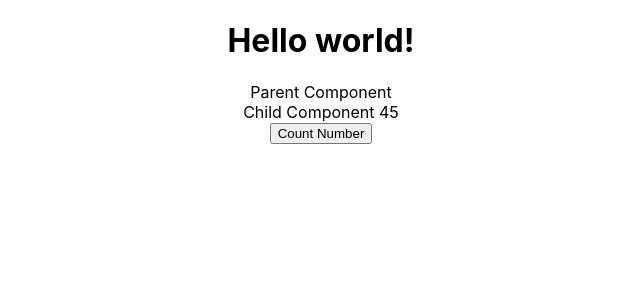
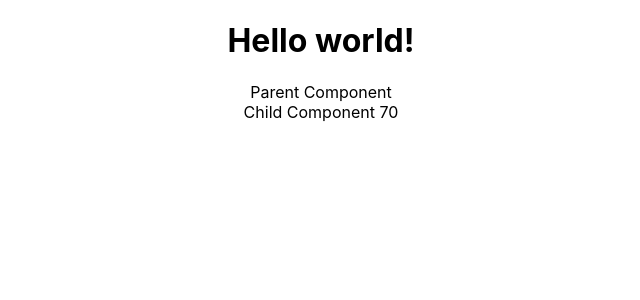
Before and after one commit to mumtazmaqsood/hooks, a React (Create React App) app: page / in a window 1280 px wide. Shown: the top 300 px of the page, without its empty margins (319-959 px from the left). Built offline with nearby package versions, Linux system fonts and the light colour scheme.

Commit message:
context code is written

```diff
--- a/src/App.js
+++ b/src/App.js
@@ -2,6 +2,7 @@ import logo from './logo.svg';
 import './App.css';
 import Parent from './Parent';
 import { useState } from 'react';
+import ValueContext from './ValueContext';
 
 
 //here is num=45, need to use by child.js , so first this num need to pass to parent element
@@ -10,13 +11,16 @@ import { useState } from 'react';
 //->child
 
 function App() {
-  let [num, setNum] = useState(45);
+  //let [num, setNum] = useState(45);
+  let value = 70;
   return (
+    //this value is avaliable to all the child components
+    <ValueContext.Provider value = {value}>
     <div className="App">
       <h1>Hello world!</h1>
-      <Parent number={num}/>
-      <button onClick={()=>{setNum(++num)}}>Count Number</button>
+      <Parent />
     </div>
+    </ValueContext.Provider>
   );
 }
 
--- a/src/Child.js
+++ b/src/Child.js
@@ -1,10 +1,12 @@
 
-import React from 'react';
+import React, { useContext } from 'react';
+import ValueContext from './ValueContext';
 
 function Child(props) {
+    let value = useContext(ValueContext)
     return(
         <div>
-            Child Component {props.number}
+            Child Component {value}
         </div>
     );
 }
--- a/src/Parent.js
+++ b/src/Parent.js
@@ -8,7 +8,7 @@ function Parent(props) {
     return(
         <div>
             Parent Component
-            <Child number = {props.number}/>
+            <Child />
         </div>
     );
 }
--- /dev/null
+++ b/src/ValueContext.js
@@ -0,0 +1,5 @@
+import React, { createContext } from 'react';
+
+const ValueContext = React.createContext(58);
+
+export default ValueContext;
```
Also changed, not shown: 1 other file (tests, documents, lock files or other folders).
